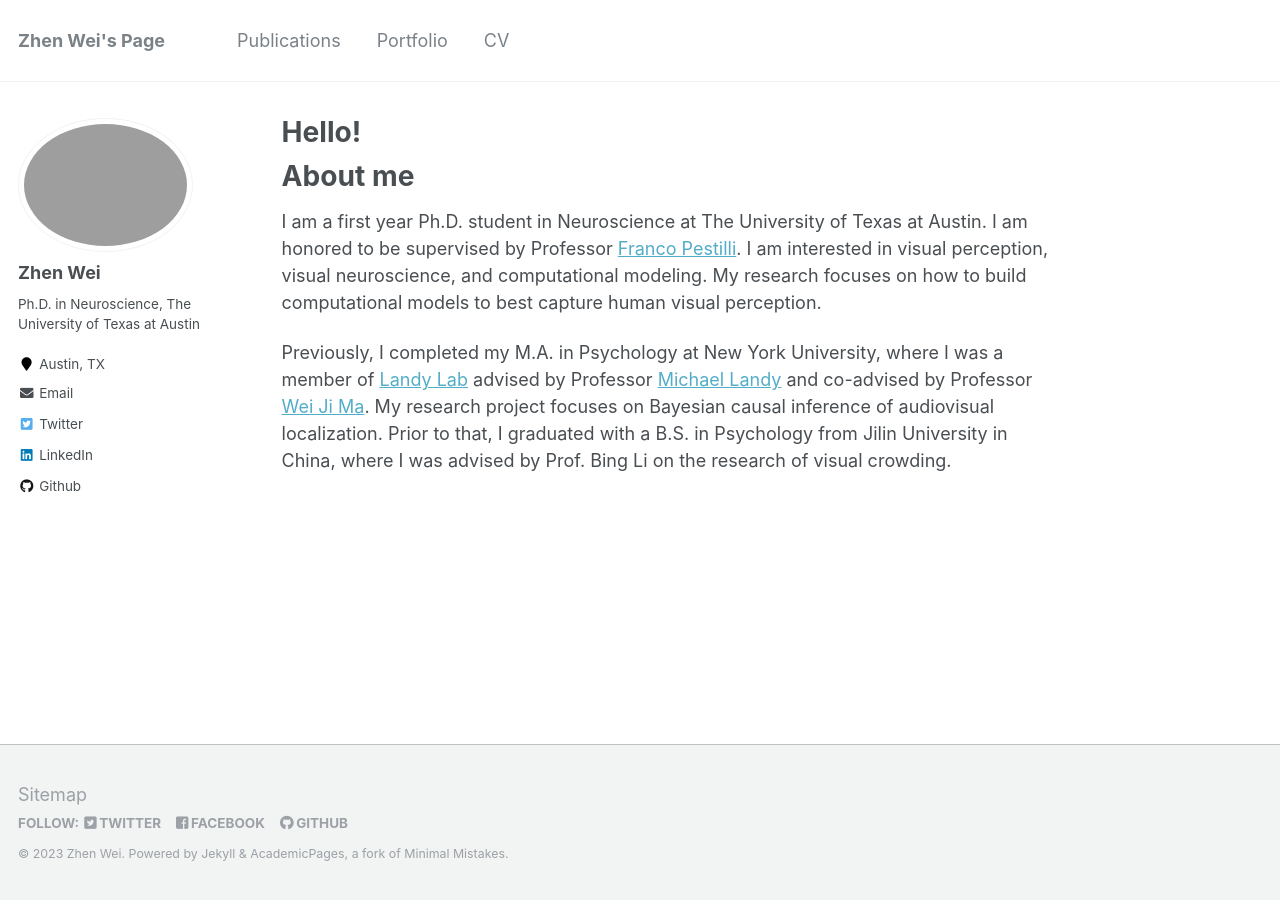
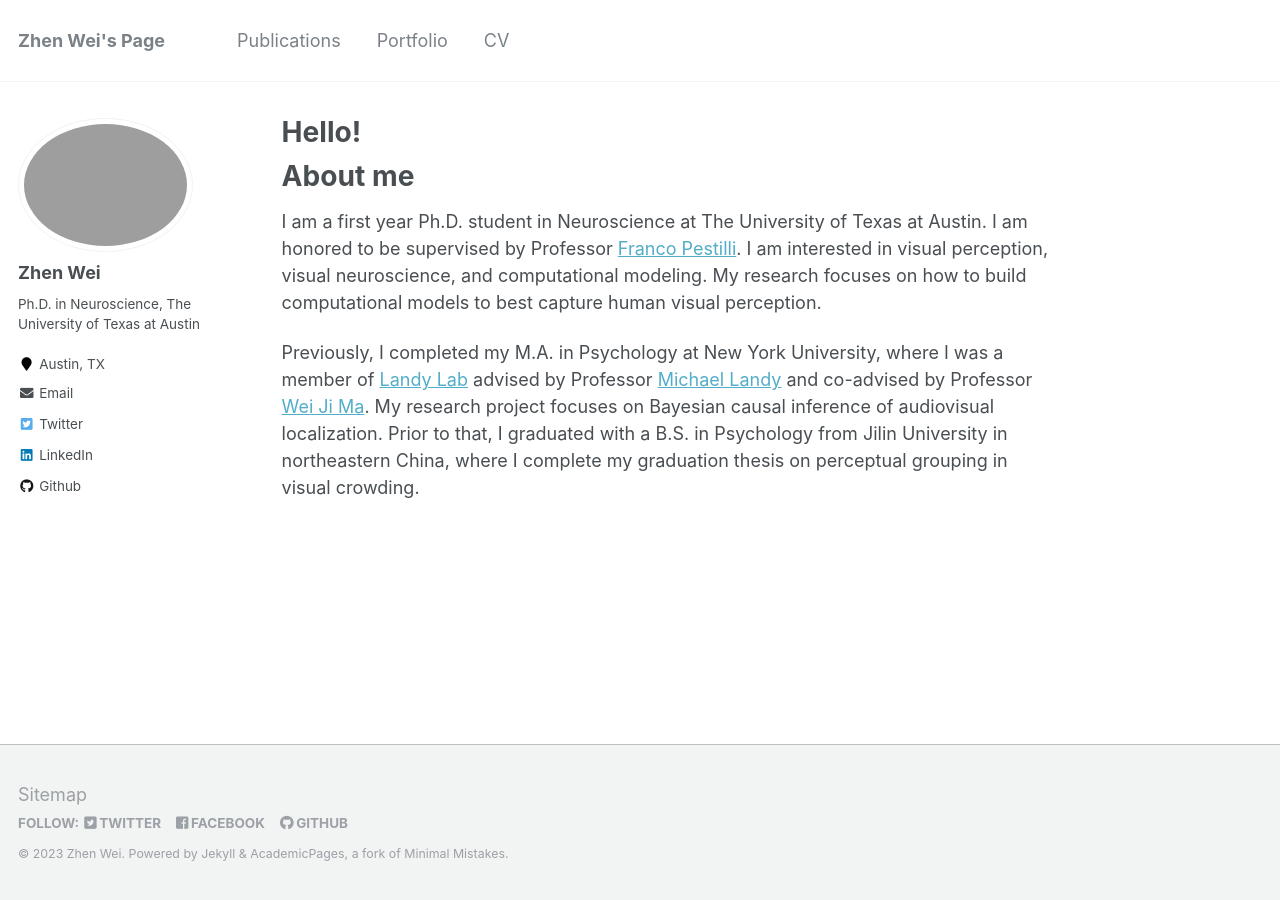
Before and after one commit to zhenwei-psych/zhenwei-psych.github.io, a Jekyll site: the page built from _pages/about.md, in a window 1280 px wide. Built offline with Jekyll 4.4.1, drawn with Linux system fonts in a browser that asks for light colours.

Commit message:
Update about.md

```diff
--- a/_pages/about.md
+++ b/_pages/about.md
@@ -13,4 +13,4 @@
 ======
 I am a first year Ph.D. student in Neuroscience at The University of Texas at Austin. I am honored to be supervised by Professor [Franco Pestilli](https://liberalarts.utexas.edu/psychology/faculty/fp4834). I am interested in visual perception, visual neuroscience, and computational modeling. My research focuses on how to build computational models to best capture human visual perception.
 
-Previously, I completed my M.A. in Psychology at New York University, where I was a member of [Landy Lab](http://wp.nyu.edu/landylab) advised by Professor [Michael Landy](https://as.nyu.edu/faculty/michael-s-landy.html) and co-advised by Professor [Wei Ji Ma](https://as.nyu.edu/faculty/weiji-ma.html). My research project focuses on Bayesian causal inference of audiovisual localization. Prior to that, I graduated with a B.S. in Psychology from Jilin University in China, where I was advised by Prof. Bing Li on the research of visual crowding.
+Previously, I completed my M.A. in Psychology at New York University, where I was a member of [Landy Lab](http://wp.nyu.edu/landylab) advised by Professor [Michael Landy](https://as.nyu.edu/faculty/michael-s-landy.html) and co-advised by Professor [Wei Ji Ma](https://as.nyu.edu/faculty/weiji-ma.html). My research project focuses on Bayesian causal inference of audiovisual localization. Prior to that, I graduated with a B.S. in Psychology from Jilin University in northeastern China, where I complete my graduation thesis on perceptual grouping in visual crowding.
```
